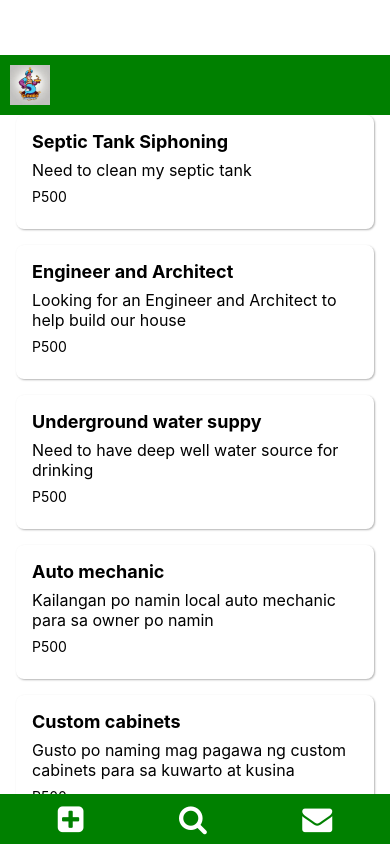
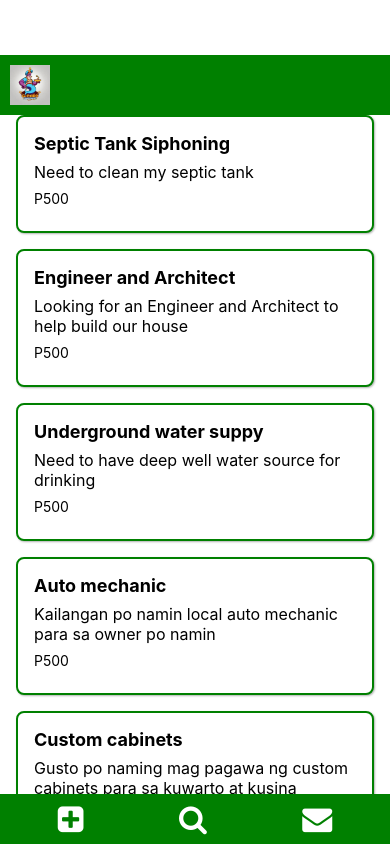
Before and after one commit to jaypersanchez/helpgenie-mobile, a React Native app: screen / in a window 390 px wide. Built offline with nearby package versions, Linux system fonts and the light colour scheme.

Commit message:
styling of card

```diff
--- a/components/PostCard.js
+++ b/components/PostCard.js
@@ -22,6 +22,8 @@ const styles = StyleSheet.create({
     shadowOffset: { width: 1, height: 1 },
     shadowOpacity: 0.3,
     shadowRadius: 2,
+    borderWidth: 2, // Increase the border width
+  borderColor: 'green', // Set the border color
   },
   title: {
     fontSize: 18,
```
